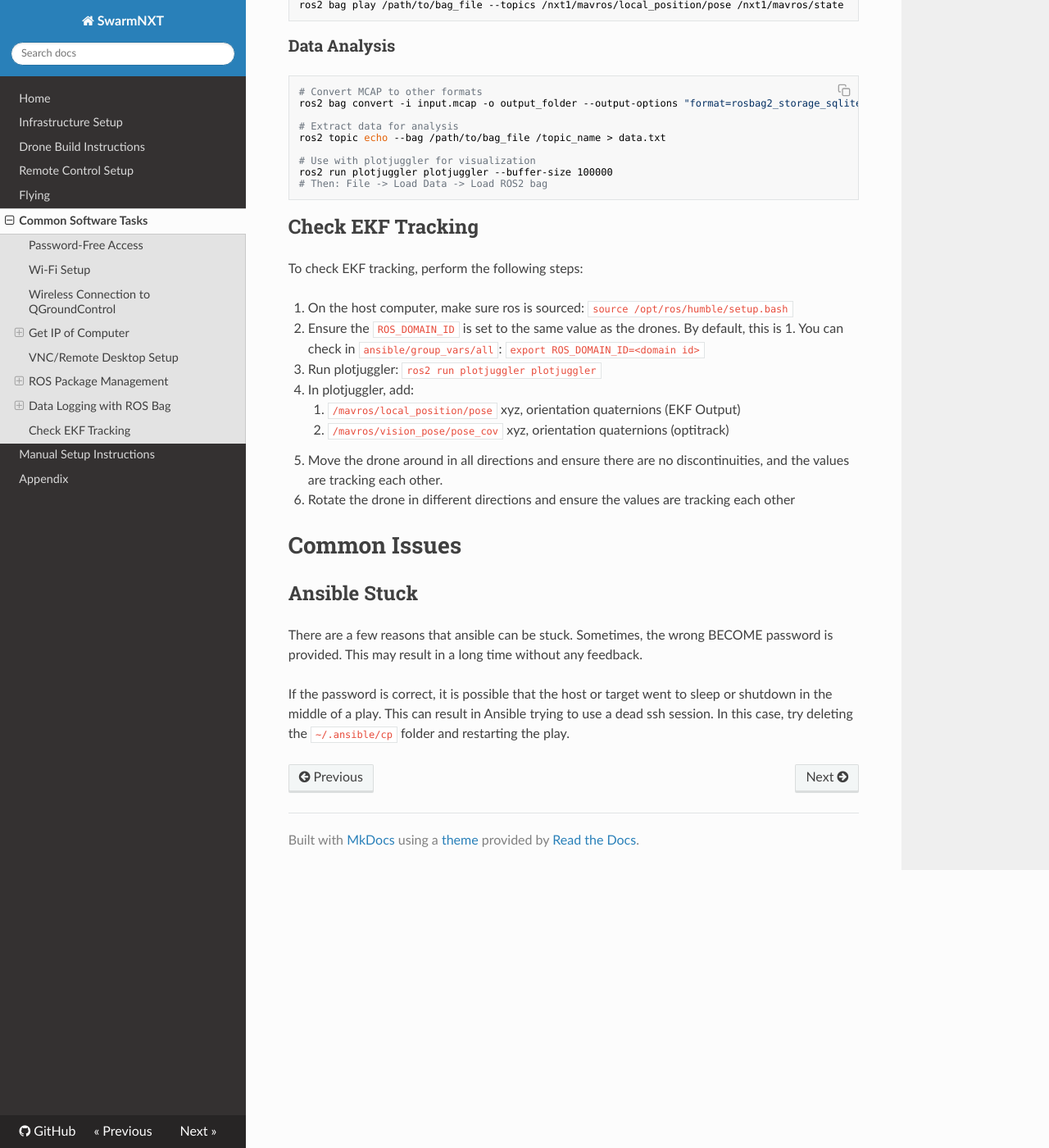
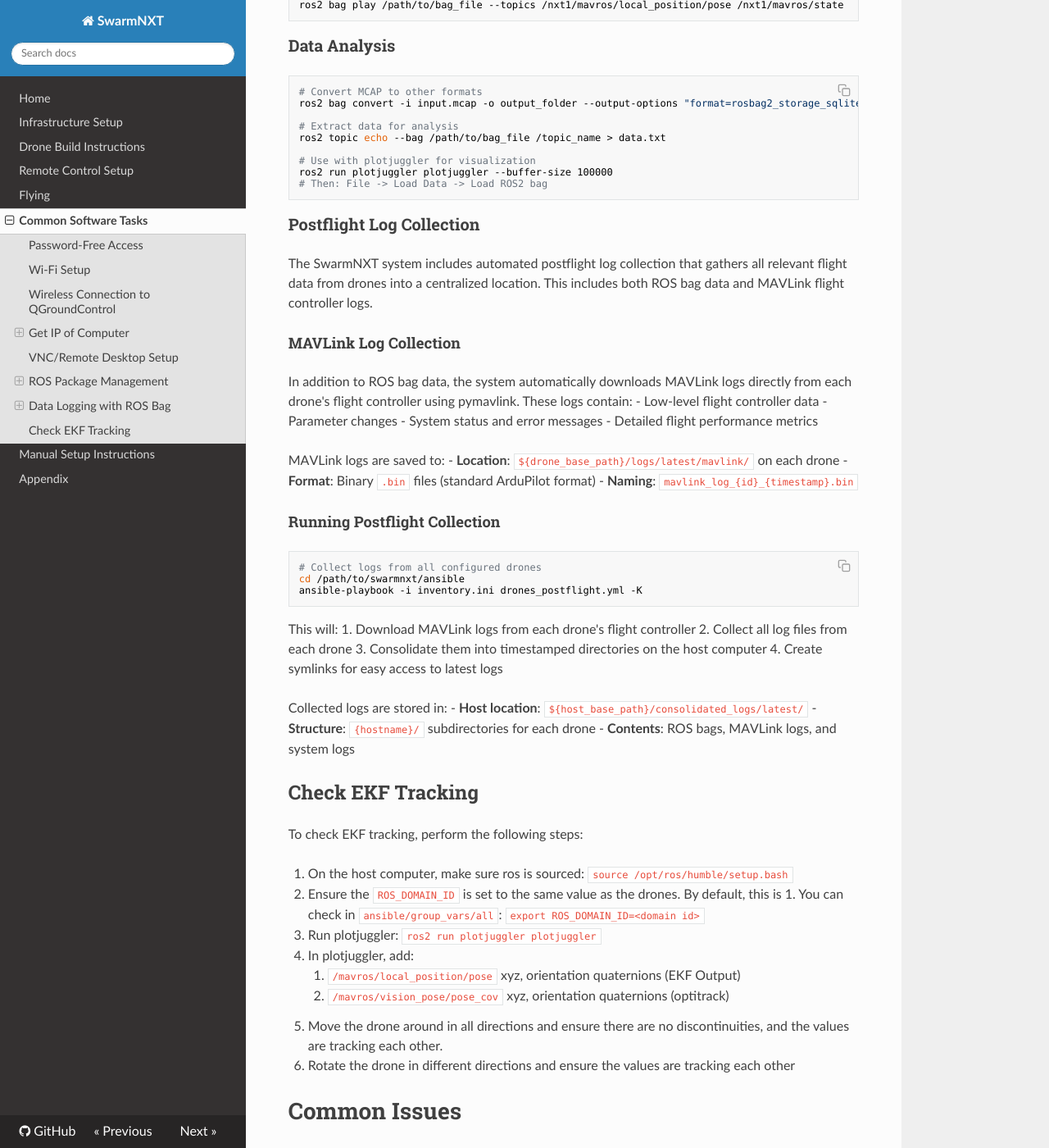
Before and after one commit to lis-epfl/swarm-nxt, an MkDocs documentation site: the page built from docs/software-common-tasks.md, in a window 1280 px wide and 1400 px high, scrolled down 4633 px. Shown: the whole window at 82% size. Built offline with MkDocs 1.6.1, drawn with Linux system fonts in a browser that asks for light colours; nearby versions of some CDN libraries.

Commit message:
Add documentation for MAVLink log collection and postflight procedures
Co-authored-by: nielmistry <10933146+nielmistry@users.noreply.github.com>

````diff
--- a/docs/software-common-tasks.md
+++ b/docs/software-common-tasks.md
@@ -207,6 +207,42 @@ ros2 run plotjuggler plotjuggler --buffer-size 100000
 # Then: File -> Load Data -> Load ROS2 bag
 ```
 
+### Postflight Log Collection
+
+The SwarmNXT system includes automated postflight log collection that gathers all relevant flight data from drones into a centralized location. This includes both ROS bag data and MAVLink flight controller logs.
+
+#### MAVLink Log Collection
+
+In addition to ROS bag data, the system automatically downloads MAVLink logs directly from each drone's flight controller using pymavlink. These logs contain:
+- Low-level flight controller data
+- Parameter changes
+- System status and error messages
+- Detailed flight performance metrics
+
+MAVLink logs are saved to:
+- **Location**: `${drone_base_path}/logs/latest/mavlink/` on each drone
+- **Format**: Binary `.bin` files (standard ArduPilot format)
+- **Naming**: `mavlink_log_{id}_{timestamp}.bin`
+
+#### Running Postflight Collection
+
+```bash
+# Collect logs from all configured drones
+cd /path/to/swarmnxt/ansible
+ansible-playbook -i inventory.ini drones_postflight.yml -K
+```
+
+This will:
+1. Download MAVLink logs from each drone's flight controller
+2. Collect all log files from each drone
+3. Consolidate them into timestamped directories on the host computer
+4. Create symlinks for easy access to latest logs
+
+Collected logs are stored in:
+- **Host location**: `${host_base_path}/consolidated_logs/latest/`
+- **Structure**: `{hostname}/` subdirectories for each drone
+- **Contents**: ROS bags, MAVLink logs, and system logs
+
 ## Check EKF Tracking
 
 To check EKF tracking, perform the following steps:
````
Also changed, not shown: docs/flying.md (+24 -0 lines).
